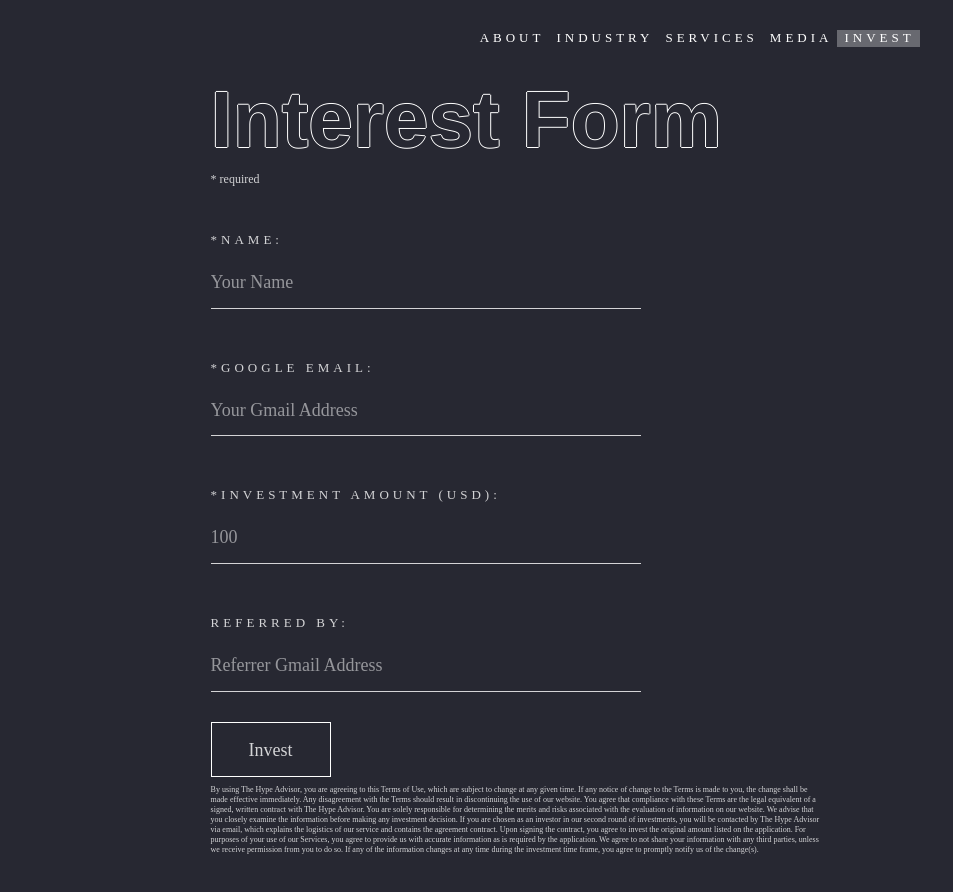
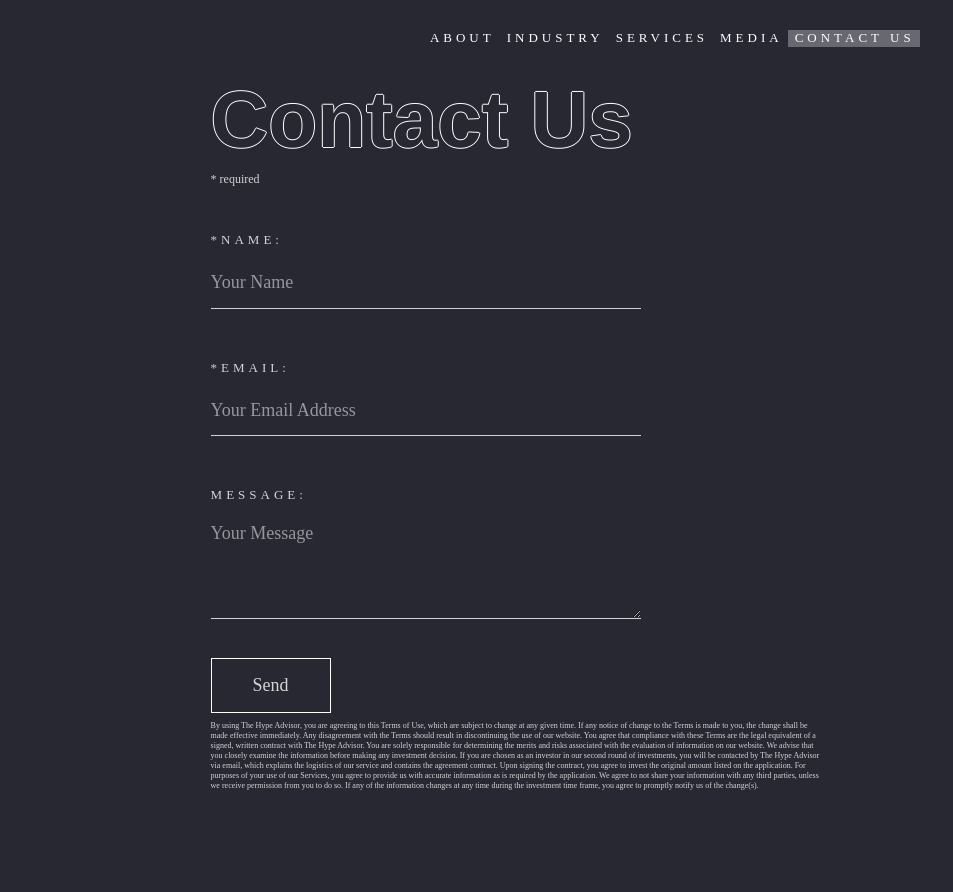
Before and after one commit to m1ch43lw4ng/hype-advisor-website, a Gatsby site: page /interest_form in a window 1280 px wide. Shown: the full height of the page, 327-1280 px from the left. Built offline with nearby package versions, Linux system fonts and the light colour scheme; Gatsby itself is replaced by a stand-in of ours; a web font is replaced by a local one.

Commit message:
changed back to contact us

```diff
--- a/src/components/header.js
+++ b/src/components/header.js
@@ -39,7 +39,7 @@ const Header = ({ centeredHeader=false }) => {
             */}
           </li>
           <li class="Header-nav-item"><h4><a href="/media">Media</a></h4></li>
-          <li class="Header-nav-item Contact"><h4><a href="/interest_form">Invest</a></h4></li>
+          <li class="Header-nav-item Contact"><h4><a href="/interest_form">Contact Us</a></h4></li>
         </ul>
         <div class="Header-nav-mobile">
           <img src={withPrefix("menu.svg")} class="Header-menu"></img>
@@ -48,7 +48,7 @@ const Header = ({ centeredHeader=false }) => {
             <li class="Header-dropdown-item"><h4><a href="/industry">Industry</a></h4></li>
             <li class="Header-dropdown-item Services"><h4><a href="/services">Services</a></h4></li>
             <li class="Header-dropdown-item"><h4><a href="/media">Media</a></h4></li>
-            <li class="Header-dropdown-item Contact-mobile"><h4><a href="/interest_form">Invest</a></h4></li>
+            <li class="Header-dropdown-item Contact-mobile"><h4><a href="/interest_form">Contact Us</a></h4></li>
           </ul>
         </div>
       </header>
--- a/src/pages/interest_form.js
+++ b/src/pages/interest_form.js
@@ -11,11 +11,11 @@ export default class IndexPage extends React.Component {
   state = {
     name: "",
     email: "",
-    referrer: "",
-    investment_amount: null,
+    // referrer: "",
+    // investment_amount: null,
     mailing_list: false,
 
-    // message: "", // Take out
+    message: "", // Take out
 
     success_status: false,
     failed_status: false,
@@ -30,13 +30,13 @@ export default class IndexPage extends React.Component {
       [name]: value,
     })
 
-    if (name == "investment_amount") {
-      if (!(value >= 100)) {
-        target.setCustomValidity("We only accept investments greater than $100.");
-      } else {
-        target.setCustomValidity("");
-      }
-    }
+    // if (name == "investment_amount") {
+    //   if (!(value >= 100)) {
+    //     target.setCustomValidity("We only accept investments greater than $100.");
+    //   } else {
+    //     target.setCustomValidity("");
+    //   }
+    // }
   }
 
   handleSubmit = event => {
@@ -45,8 +45,8 @@ export default class IndexPage extends React.Component {
       method: "POST",
       headers: { 'Content-Type': 'application/json' },
       // https://stackoverflow.com/questions/17781472/how-to-get-a-subset-of-a-javascript-objects-properties
-      body: JSON.stringify((({ name, email, investment_amount, mailing_list, referrer }) => ({ name, email, investment_amount, mailing_list, referrer }))(this.state)),
-      // body: JSON.stringify((({ name, email, message }) => ({ name, email, message }))(this.state)), // Take out
+      // body: JSON.stringify((({ name, email, investment_amount, mailing_list, referrer }) => ({ name, email, investment_amount, mailing_list, referrer }))(this.state)),
+      body: JSON.stringify((({ name, email, message }) => ({ name, email, message }))(this.state)), // Take out
     };
     fetch("https://dlk12c02xk.execute-api.us-west-1.amazonaws.com/default/EmailCollector", requestOptions).then(response => {
       if (!response.ok) {
@@ -68,15 +68,15 @@ export default class IndexPage extends React.Component {
     )
 
     const Button = () => (
-      <button id="Interest_Form-send" type="submit"><p>Invest</p></button>
+      <button id="Interest_Form-send" type="submit"><p>Send</p></button>
     )
 
     return (
       <Layout renderFooter={false}>
-        <SEO title="Interest Form" />
+        <SEO title="Contact Us" />
         <div id="Interest_Form_interest-div">
           <form id="right-bar" onSubmit={this.handleSubmit}>
-            <h1 id="interest-form">Interest Form</h1>
+            <h1 id="interest-form">Contact Us</h1>
             <p class="required">
             * required
             </p>
@@ -84,18 +84,18 @@ export default class IndexPage extends React.Component {
               <h4><label for="name"> <span>*Name:</span> </label></h4>
               <p><input type="text" placeholder="Your Name" name="name" value={this.state.name} onChange={this.handleInputChange} required/></p>
 
-              <h4><label for="email"> <span>*Google Email:</span> </label></h4>
-              <p><input type="email" placeholder="Your Gmail Address" name="email" value={this.state.email} onChange={this.handleInputChange} required/></p>
+              <h4><label for="email"> <span>*Email:</span> </label></h4>
+              <p><input type="email" placeholder="Your Email Address" name="email" value={this.state.email} onChange={this.handleInputChange} required/></p>
 
-              <h4><label for="investment_amount"> <span>*Investment Amount (USD):</span> </label></h4>
-              <p><input type="number" placeholder="100" name="investment_amount" value={this.state.investment_amount} onChange={this.handleInputChange} required/></p>
+              {/* <h4><label for="investment_amount"> <span>*Investment Amount (USD):</span> </label></h4> */}
+              {/* <p><input type="number" placeholder="100" name="investment_amount" value={this.state.investment_amount} onChange={this.handleInputChange} required/></p> */}
 
-              <h4><label for="referrer"> <span>Referred By:</span> </label></h4>
-              <p><input type="email" placeholder="Referrer Gmail Address" name="referrer" value={this.state.referrer} onChange={this.handleInputChange}/></p>
+              {/* <h4><label for="referrer"> <span>Referred By:</span> </label></h4> */}
+              {/* <p><input type="email" placeholder="Referrer Gmail Address" name="referrer" value={this.state.referrer} onChange={this.handleInputChange}/></p> */}
 
               {/* Take out */}
-              {/* <h4><label for="message"> <span>Message:</span> </label></h4> */}
-              {/* <p><textarea type="textarea" id="message" placeholder="Your Message" name="message"/></p> */}
+              <h4><label for="message"> <span>Message:</span> </label></h4>
+              <p><textarea type="textarea" id="message" placeholder="Your Message" name="message"/></p>
 
             </section>
             {this.state.failed_status && <Error/>}
```
